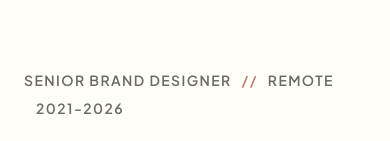
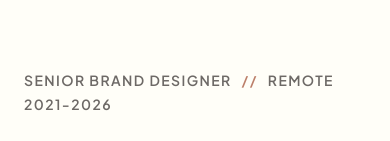
Before and after one commit to lindseydrennan/lindsey-drennan-portfolio, a Next.js app: page /my-work in a window 390 px wide. Shown: the part 170-311 px from the top of the page. Built offline with nearby package versions, Linux system fonts and the light colour scheme; no server answers.

Commit message:
align logo with content margins, fix section header mobile stacking, restore nav underline position

```diff
--- a/src/app/my-work/page.tsx
+++ b/src/app/my-work/page.tsx
@@ -34,7 +34,7 @@ function SectionHeader({
   years: string;
 }) {
   return (
-    <div className="flex w-full flex-wrap items-center justify-between gap-2">
+    <div className="flex w-full flex-wrap items-center justify-between gap-2 max-sm:flex-col max-sm:items-start max-sm:gap-1">
       <div className="flex flex-wrap items-center gap-2.5">
         <span className="font-jakarta text-sm font-semibold uppercase tracking-[0.1em] text-copy">
           {role}
@@ -46,7 +46,7 @@ function SectionHeader({
           {location}
         </span>
       </div>
-      <span className="min-w-[100px] text-right font-jakarta text-sm font-semibold uppercase tracking-[0.1em] text-copy">
+      <span className="font-jakarta text-sm font-semibold uppercase tracking-[0.1em] text-copy max-sm:text-left">
         {years}
       </span>
     </div>
@@ -134,7 +134,7 @@ function FullWidthImage({
 
 export default function MyWork() {
   return (
-    <div className="mx-auto flex max-w-[1280px] my-24 flex-col gap-10 px-0 max-sm:mx-6">
+    <div className="mx-auto flex max-w-[1280px] my-24 flex-col gap-10 px-12 max-sm:px-6">
       {/* === FLEETIO === */}
       <section className="mt-16 flex flex-col gap-10">
         <div className="flex flex-col gap-7">
--- a/src/components/organisms/Navbar.tsx
+++ b/src/components/organisms/Navbar.tsx
@@ -43,7 +43,7 @@ function NavLink({
     >
       {children}
       <span
-        className={`absolute -bottom-1 left-0 right-0 h-[2px] bg-peach transition-transform duration-300 ease-out origin-left ${
+        className={`absolute bottom-3 left-5 right-5 h-[2px] bg-peach transition-transform duration-300 ease-out origin-left ${
           isActive ? "scale-x-100" : "scale-x-0 group-hover:scale-x-100"
         }`}
       />
```
